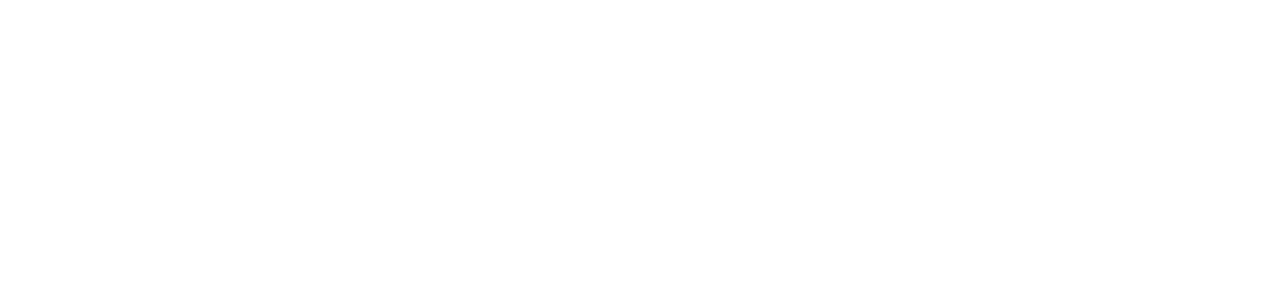
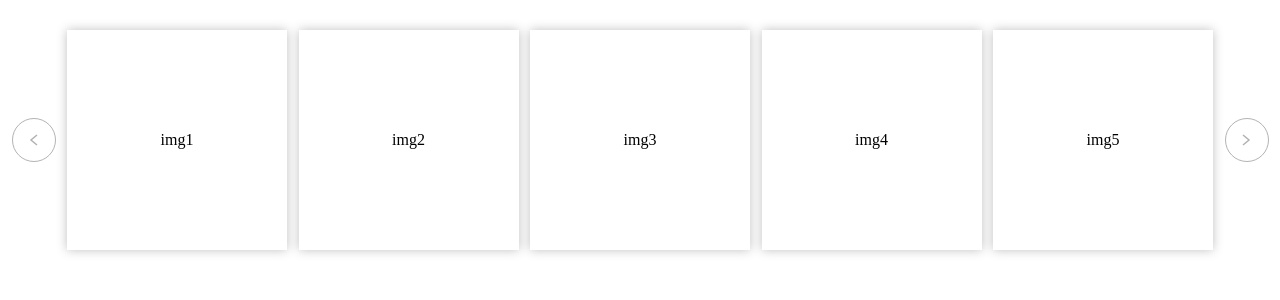
Before and after one commit to andriy-koz/proyecto-numen-react, a React (Create React App) app: page / in a window 1280 px wide. Shown: the top 300 px of the page. Built offline with nearby package versions, Linux system fonts and the light colour scheme.

Commit message:
Co-authored-by: Andriy-Kozlovsky <Andriy-Kozlovsky@users.noreply.github.com>

```diff
--- a/src/App.js
+++ b/src/App.js
@@ -1,9 +1,34 @@
+import Carousel from "./Components/Carousel";
+import { ThemeProvider } from "styled-components";
 
+const theme = {
+  colors: {
+    primary: '#FF8126',
+    body: '#FFFFFF',
+    warning: {
+      background: '#C2E8CE',
+      text: '#1F1F1F',
+    },
+    button: '#FFFFFF',
+    latestOffers: {
+      background: '#F7F5F0',
+      oldPrice: '#656565',
+    },
+    ourPartner: '#6090C3',
+  },
+  fonts: {
+    primary: "'Poppins', sans-serif",
+    secondary: "'Cormorant', serif",
+  },
+};
 
 function App() {
+
   return (
     <div className="App">
-
+    <ThemeProvider theme={theme}>
+      <Carousel/>
+    </ThemeProvider>
     </div>
   );
 }
--- /dev/null
+++ b/src/Components/Arrow.js
@@ -0,0 +1,13 @@
+import arrLeft from './images/arrowLeft.svg';
+import arrRight from './images/arrowRight.svg';
+import { StyledArrow } from './Styles/Arrow.styled';
+
+const Arrow = props => {
+    return (
+        <StyledArrow onClick={props.onClick}>
+        <img src={props.left ? arrLeft : arrRight} alt='arrow' />
+        </StyledArrow>
+    );
+};
+
+export default Arrow;
--- /dev/null
+++ b/src/Components/Carousel.js
@@ -0,0 +1,41 @@
+import { useState } from 'react';
+import { StyledCarousel, StyledCard } from './Styles/Carousel.styled';
+import Arrow from './Arrow';
+
+
+
+const Carousel = () => {
+
+    const [index, setIndex] = useState(0);
+
+    const imgArray = [
+        {id: 1, img: 'img1'},
+        {id: 2, img: 'img2'},
+        {id: 3, img: 'img3'},
+        {id: 4, img: 'img4'},
+        {id: 5, img: 'img5'},
+    ];
+
+    const previous = () => {
+        if (index > 0) setIndex(index - 1);
+        if (index === 0) setIndex(4);
+    };
+
+
+    const next = () => {
+        if (index < imgArray.length -1) setIndex(index + 1);
+        if (index === imgArray.length - 1) setIndex(0);
+    }
+
+const mapeoImg = imgArray.map((item =><StyledCard key={item.id}>{item.img}</StyledCard>));
+
+    return(
+        <StyledCarousel>
+            <Arrow left onClick={previous} />
+                {mapeoImg}
+            <Arrow onClick={next} />
+        </StyledCarousel>
+    );
+};
+
+export default Carousel;
--- /dev/null
+++ b/src/Components/Styles/Arrow.styled.js
@@ -0,0 +1,18 @@
+import styled from 'styled-components';
+
+export const StyledArrow = styled.div`
+    background-size: cover;
+    width: 42px;
+    height: 42px;
+    border: 1px solid #b3b3b3;
+    border-radius: 50%;
+    display: flex;
+    align-items: center;
+    justify-content: center;
+
+    &:hover {
+        background-color: ${({ theme }) => theme.colors.primary};
+        border: 1px solid #fff;
+        cursor: pointer;
+    }
+`;
--- /dev/null
+++ b/src/Components/Styles/Carousel.styled.js
@@ -0,0 +1,20 @@
+import styled from 'styled-components';
+
+export const StyledCarousel = styled.div`
+    margin-top: 30px;
+    display: flex;
+    justify-content: space-evenly;
+    align-items: center;
+`;
+
+export const StyledCard = styled.div`
+    img {
+        width: 85%;
+    }
+        display: flex;
+        justify-content: center;
+        align-items: center;
+        width: 220px;
+        height: 220px;
+        box-shadow: 0px 0px 10px rgba(0, 0, 0, 0.25);
+`;
```
Also changed, not shown: src/Components/images/arrowLeft.svg (added), src/Components/images/arrowRight.svg (added).
